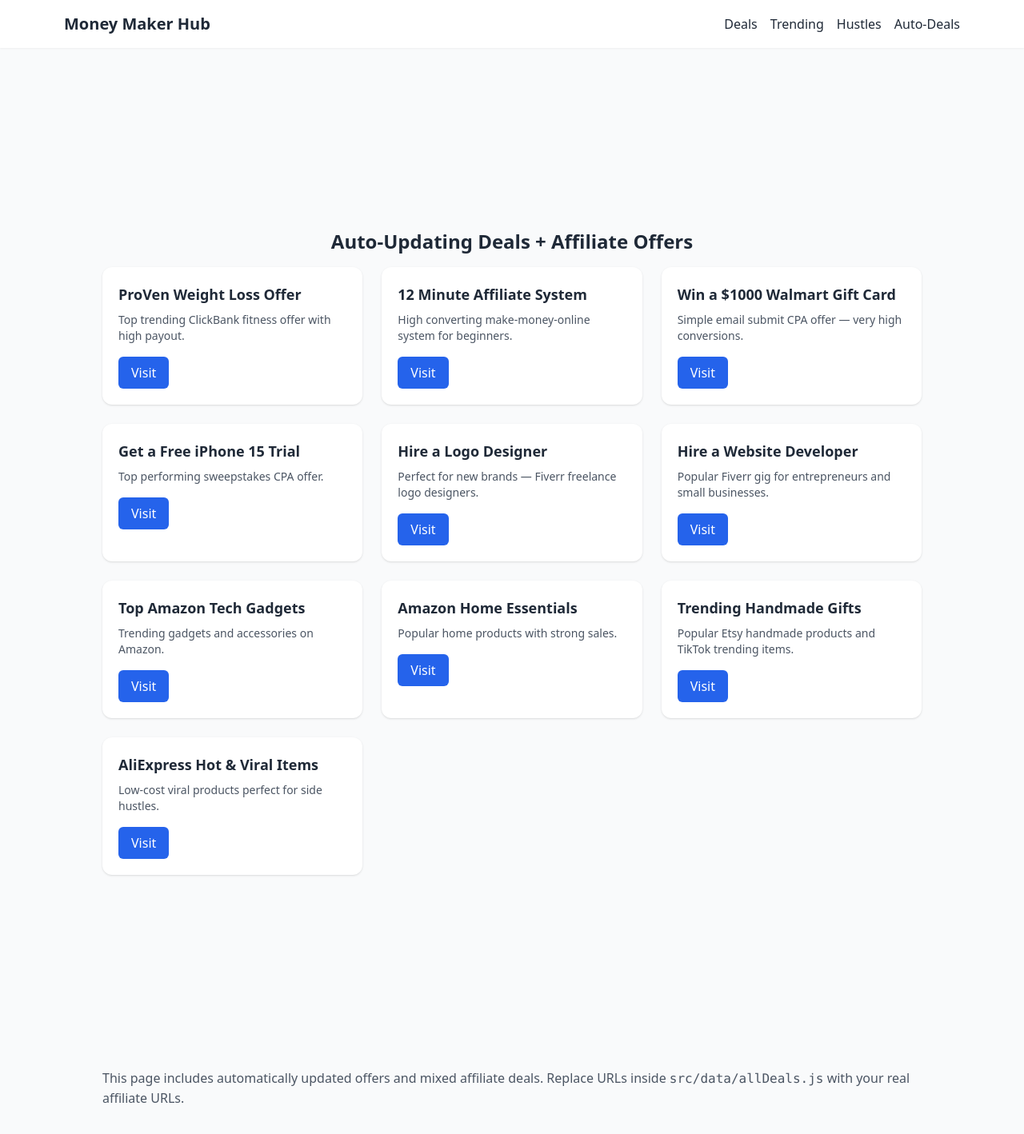
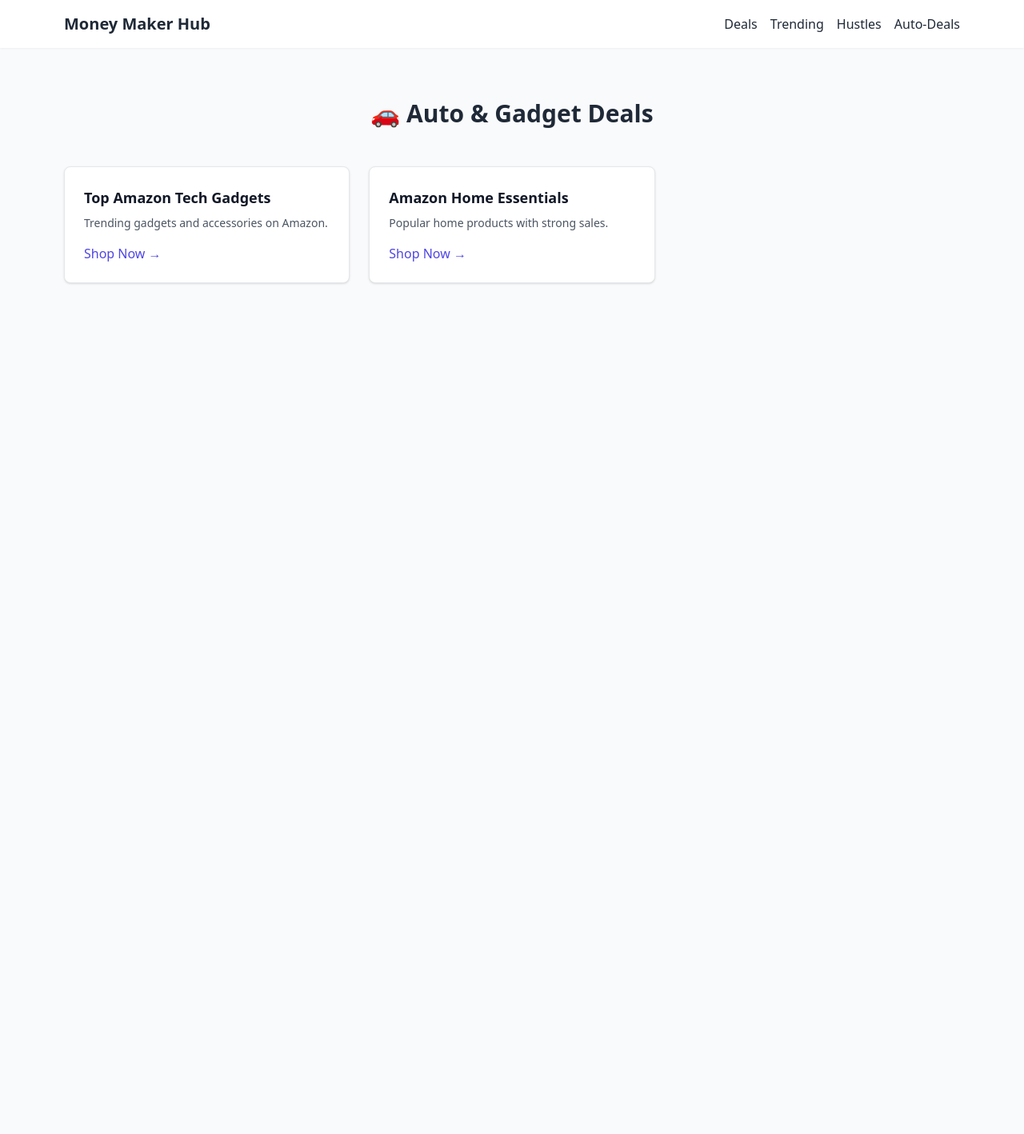
Before and after one commit to DemetriusK8/money-maker-vite-allinone, a React (Vite) app: page /auto in a window 1280 px wide. Shown: the top 1418 px of the page at 80% size. After the commit the page ends 800 px from the top, so only its background shows below. Built offline with nearby package versions, Linux system fonts and the light colour scheme; no server answers; the HTML template or start-up script is replaced by a standard one.

Commit message:
Update AutoDeals.jsx

```diff
--- a/src/pages/AutoDeals.jsx
+++ b/src/pages/AutoDeals.jsx
@@ -1,66 +1,29 @@
-import React, { useEffect, useState } from 'react';
-import OfferGrid from '../components/OfferGrid';
-import AdSensePanel from '../components/AdSensePanel';
-import axios from 'axios';
-import { allMixedDeals } from '../data/allDeals';
+import { amazonDeals } from '../data/allDeals';
 
 export default function AutoDeals() {
+  return (
+    <main className="max-w-6xl mx-auto px-4 py-12">
+      <h1 className="text-3xl font-bold text-center text-gray-800 mb-12">
+        🚗 Auto & Gadget Deals
+      </h1>
 
-  const [autoDeals, setAutoDeals] = useState([]);
-
-  useEffect(() => {
-    const fetchDeals = async () => {
-      try {
-        const res = await axios.get('https://api.publicapis.org/entries');
-        const sample = (res.data.entries || [])
-          .slice(0, 6)
-          .map((e, i) => ({
-            title: e.API || ('Offer ' + i),
-            desc: e.Description,
-            url: e.Link || 'https://example.com'
-          }));
-
-        setAutoDeals(sample);
-
-      } catch (err) {
-        console.warn('Auto deals API error:', err);
-      }
-    };
-
-    fetchDeals();
-    const id = setInterval(fetchDeals, 1000 * 60 * 15);
-    return () => clearInterval(id);
-  }, []);
-
-  // Combine auto-fetch + affiliate list
-  const combined = [...autoDeals, ...allMixedDeals];
-
-  return (
-    <div className="max-w-5xl mx-auto">
-
-      {/* TOP AD */}
-      <div className="my-6 flex justify-center">
-        <AdSensePanel slot="1414141414" />
+      <div className="grid gap-6 sm:grid-cols-2 lg:grid-cols-3">
+        {amazonDeals.map((deal, idx) => (
+          <a
+            key={idx}
+            href={deal.url}
+            target="_blank"
+            rel="noopener noreferrer"
+            className="bg-white shadow rounded-lg border hover:shadow-xl p-6 transition hover:border-indigo-500"
+          >
+            <h2 className="text-lg font-semibold text-gray-900">{deal.title}</h2>
+            <p className="text-gray-600 text-sm mt-2 mb-4">{deal.desc}</p>
+            <span className="text-indigo-600 font-medium hover:underline">
+              Shop Now →
+            </span>
+          </a>
+        ))}
       </div>
-
-      {/* AUTO + AFFILIATE DEALS */}
-      <OfferGrid title="Auto-Updating Deals + Affiliate Offers" items={combined} />
-
-      {/* MID AD */}
-      <div className="my-10 flex justify-center">
-        <AdSensePanel slot="1515151515" />
-      </div>
-
-      <p className="text-gray-600 mt-6 mb-6">
-        This page includes automatically updated offers and mixed affiliate deals. Replace URLs
-        inside <code>src/data/allDeals.js</code> with your real affiliate URLs.
-      </p>
-
-      {/* BOTTOM AD */}
-      <div className="my-8 flex justify-center">
-        <AdSensePanel slot="1616161616" />
-      </div>
-
-    </div>
+    </main>
   );
 }
```
